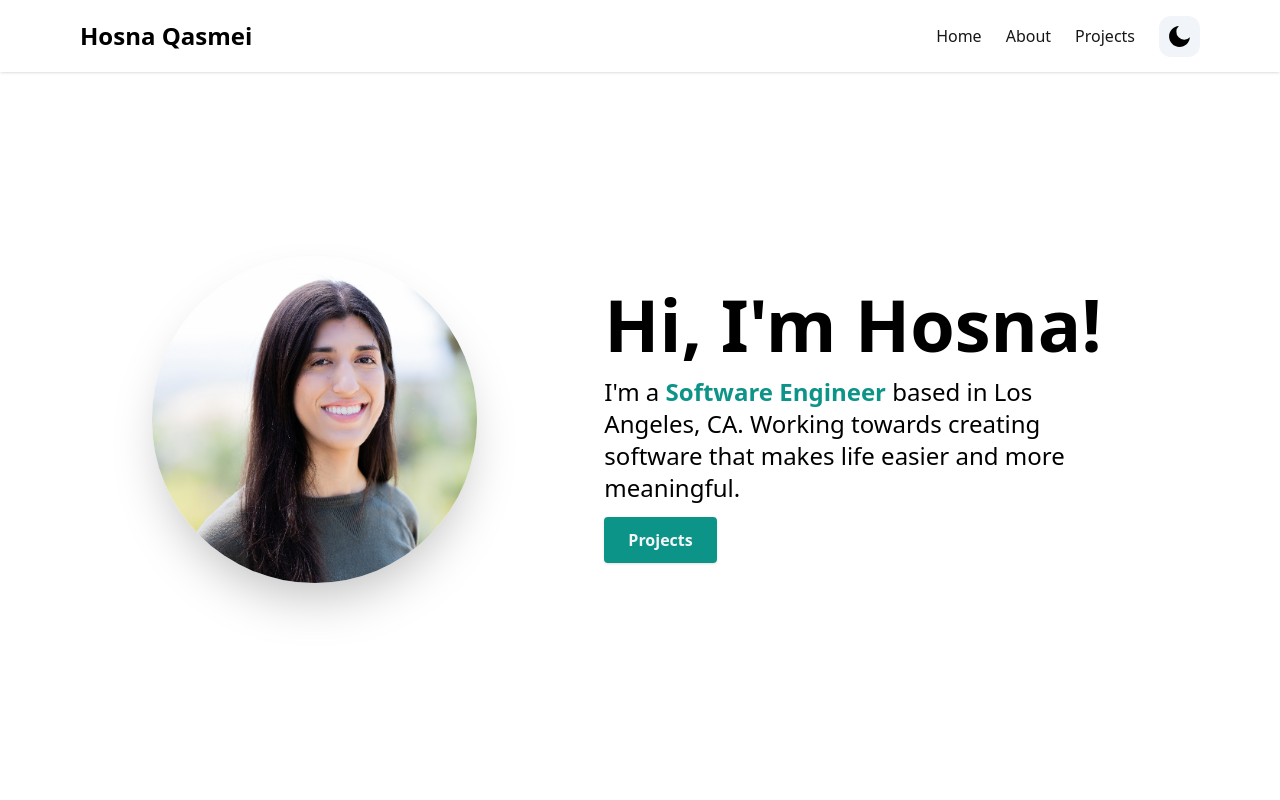
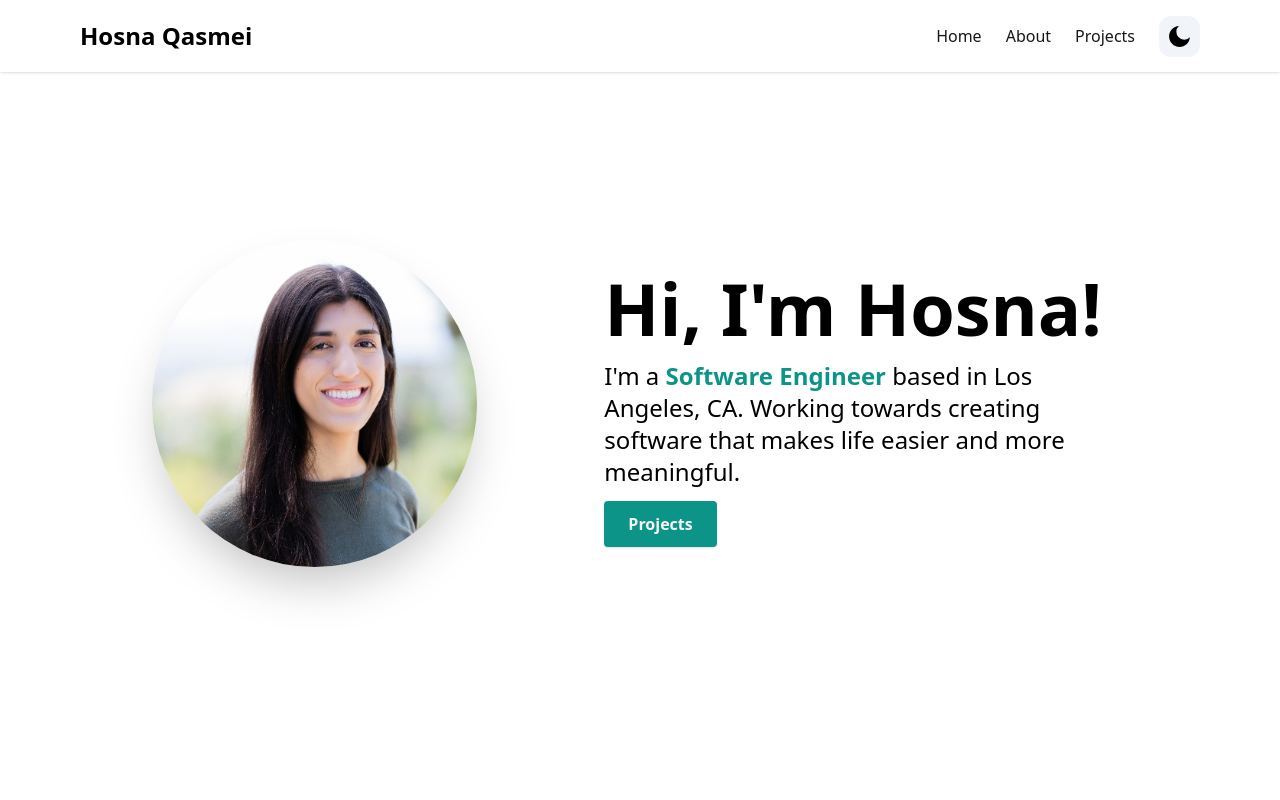
Before and after one commit to magicdragon1101-ravi/tailwindcss-and-nextjs-portfolio, a Next.js app: page / in a window 1280 px wide. Shown: the top 800 px of the page. Built offline with nearby package versions, Linux system fonts and the light colour scheme.

Commit message:
Update HeroSection.tsx

```diff
--- a/components/HeroSection.tsx
+++ b/components/HeroSection.tsx
@@ -7,7 +7,7 @@
 const HeroSection = () => {
   return (
     <section id="home">
-      <div className="flex flex-col text-center items-center justify-center animate-fadeIn animation-delay-2 my-10 py-16 sm:py-32 md:py-52 md:flex-row md:space-x-4 md:text-left">
+      <div className="flex flex-col text-center items-center justify-center animate-fadeIn animation-delay-2 my-10 py-16 sm:py-32 md:py-48 md:flex-row md:space-x-4 md:text-left">
         <div className="md:mt-2 md:w-1/2">
           <Image
             src="/headshot.png"
```
